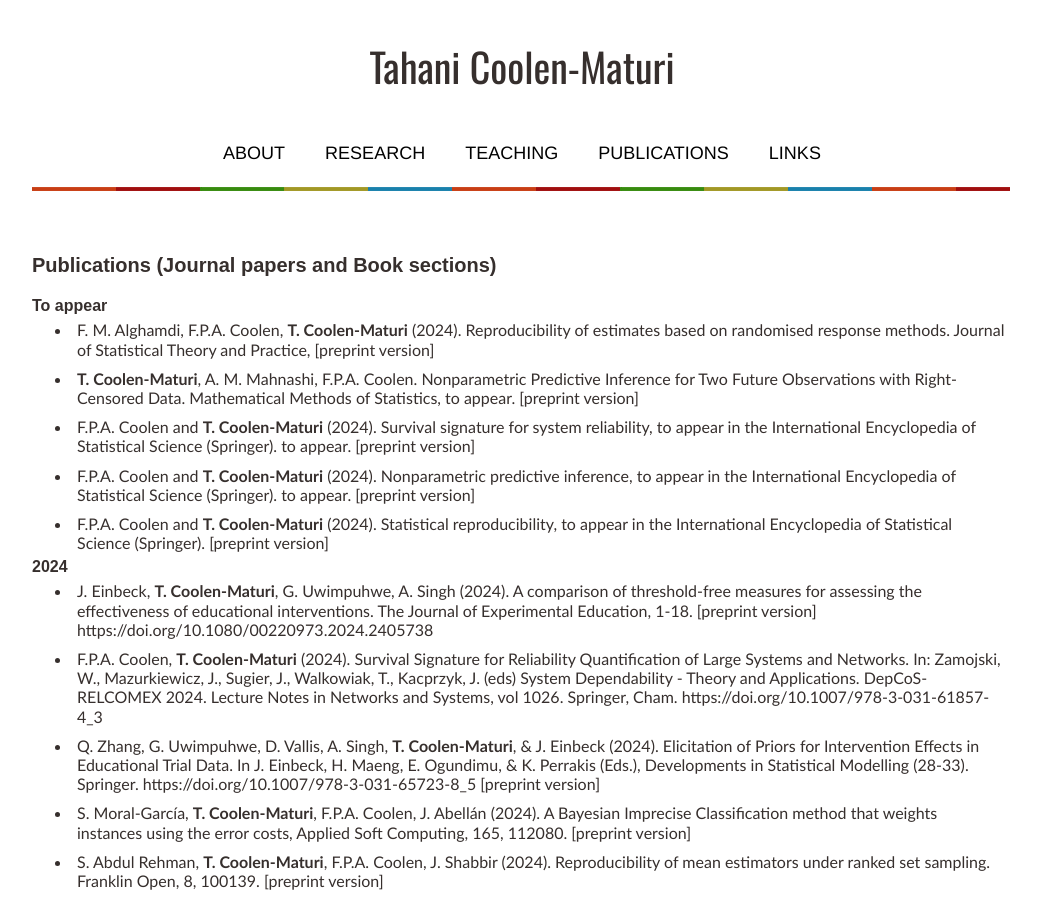
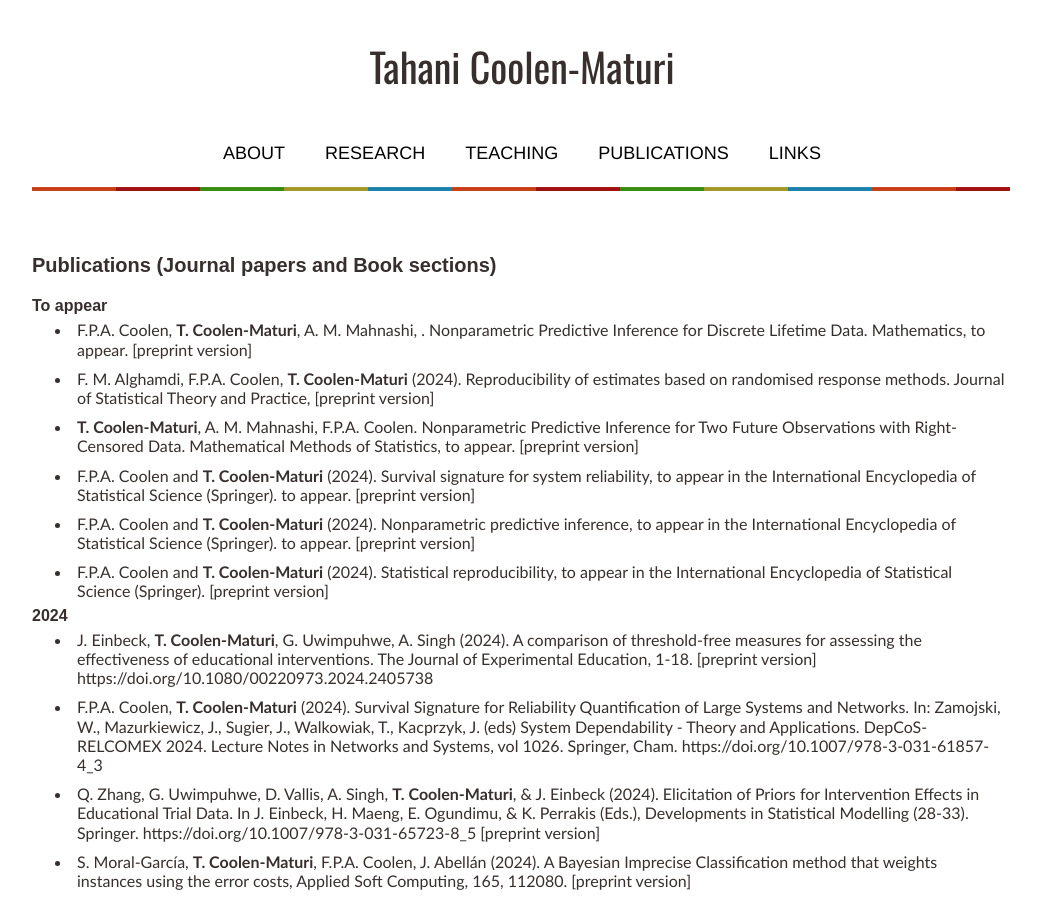
Before and after one commit to tmaturi/tahanimaturi, a Jekyll site: the page built from publications.md, in a window 1280 px wide and 900 px high. Shown: the whole window, without its empty margins (119-1160 px from the left). Built offline with Jekyll 4.4.1, drawn with Linux system fonts in a browser that asks for light colours; our own code applies the rules of GitHub Pages for plain Markdown files.

Commit message:
Update publications.md

```diff
--- a/publications.md
+++ b/publications.md
@@ -7,6 +7,9 @@
  <br>
 
 ### To appear
+
+- F.P.A. Coolen, **T. Coolen-Maturi**, A. M. Mahnashi, . Nonparametric Predictive Inference for Discrete
+Lifetime Data. Mathematics, to appear. [[preprint version](pdfs/Mathematics-NPI-discrete-rev-241001.pdf){:target="_blank"}]
 
 - F. M. Alghamdi, F.P.A. Coolen, **T. Coolen-Maturi** (2024). Reproducibility of estimates based on
 randomised response methods. Journal of Statistical Theory and Practice,   [[preprint version](pdfs/Fatimah_Alghamdi_Springer_17092024rev.pdf){:target="_blank"}]
```
